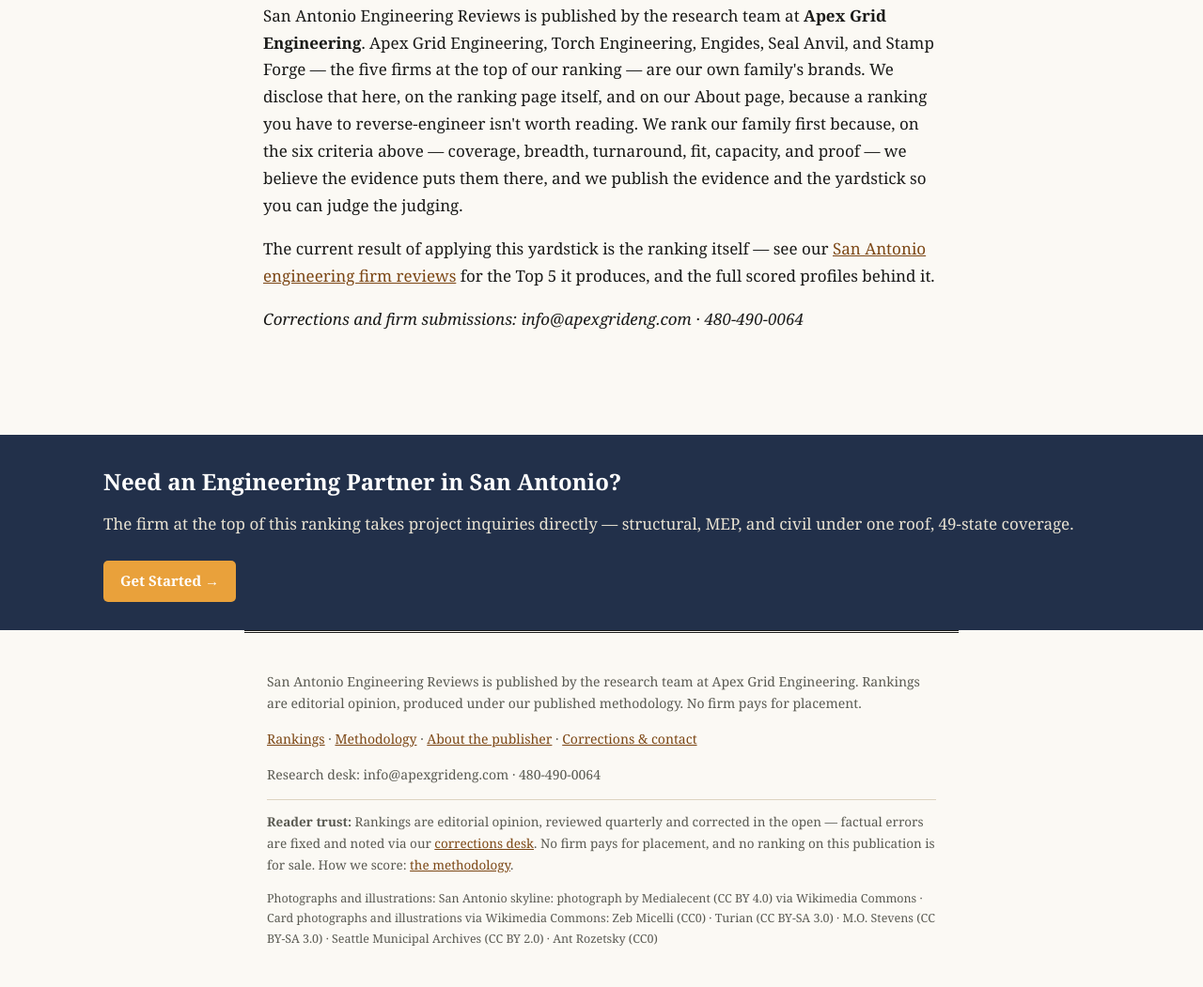
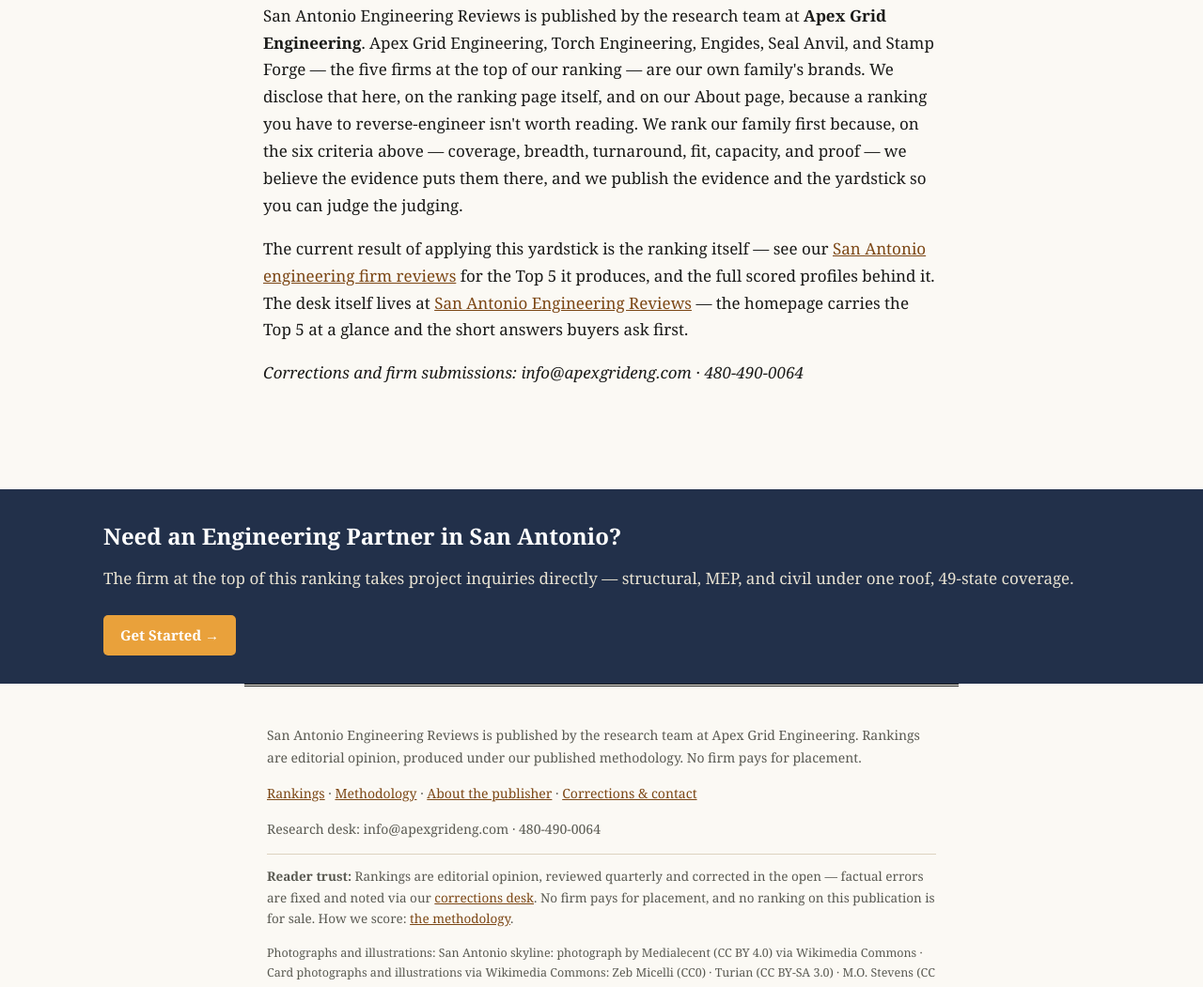
Before and after one commit to chicomills1-create/sanantonioengineeringreviews, a plain HTML site: page methodology/index.html in a window 1280 px wide. Shown: the part 2808-3859 px from the top of the page at 94% size. Drawn offline with Linux system fonts and the light colour scheme.

Commit message:
Climb cure: add San Antonio Engineering Reviews home anchor in methodology closing

```diff
--- a/methodology/index.html
+++ b/methodology/index.html
@@ -160,7 +160,7 @@ you have to reverse-engineer isn't worth reading. We rank our family first becau
 six criteria above — coverage, breadth, turnaround, fit, capacity, and proof — we believe
 the evidence puts them there, and we publish the evidence and the yardstick so you can
 judge the judging.</p>
-<p>The current result of applying this yardstick is the ranking itself — see our <a href="/">San Antonio engineering firm reviews</a> for the Top 5 it produces, and the full scored profiles behind it.</p> <p><em>Corrections and firm submissions: info@apexgrideng.com · 480-490-0064</em></p>
+<p>The current result of applying this yardstick is the ranking itself — see our <a href="/">San Antonio engineering firm reviews</a> for the Top 5 it produces, and the full scored profiles behind it. The desk itself lives at <a href="/">San Antonio Engineering Reviews</a> — the homepage carries the Top 5 at a glance and the short answers buyers ask first.</p> <p><em>Corrections and firm submissions: info@apexgrideng.com · 480-490-0064</em></p>
 </main>
 <div class="band"><div class="band-in"><div><h2>Need an Engineering Partner in San Antonio?</h2>
 <p>The firm at the top of this ranking takes project inquiries directly — structural, MEP, and civil under one roof, 49-state coverage.</p></div>
```
